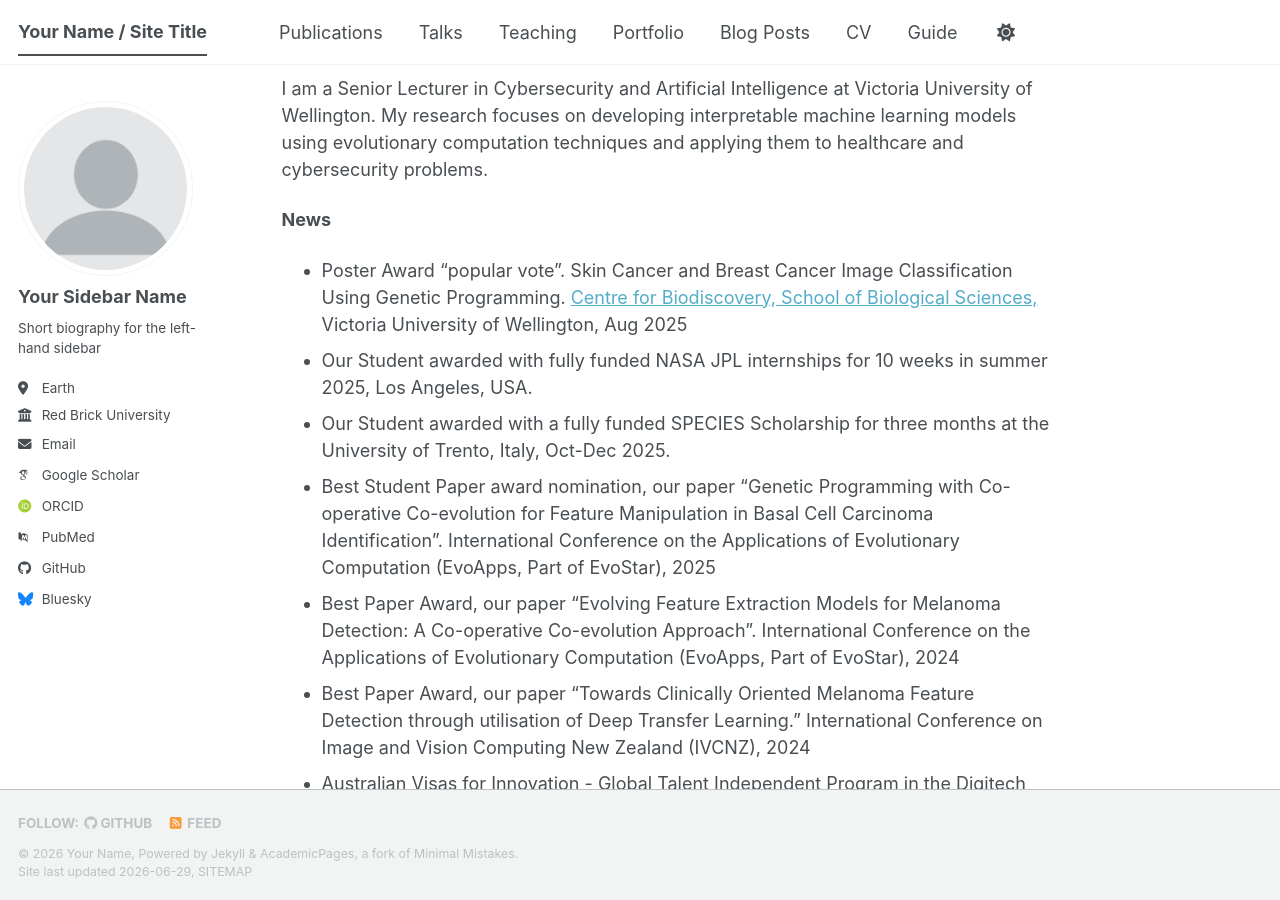
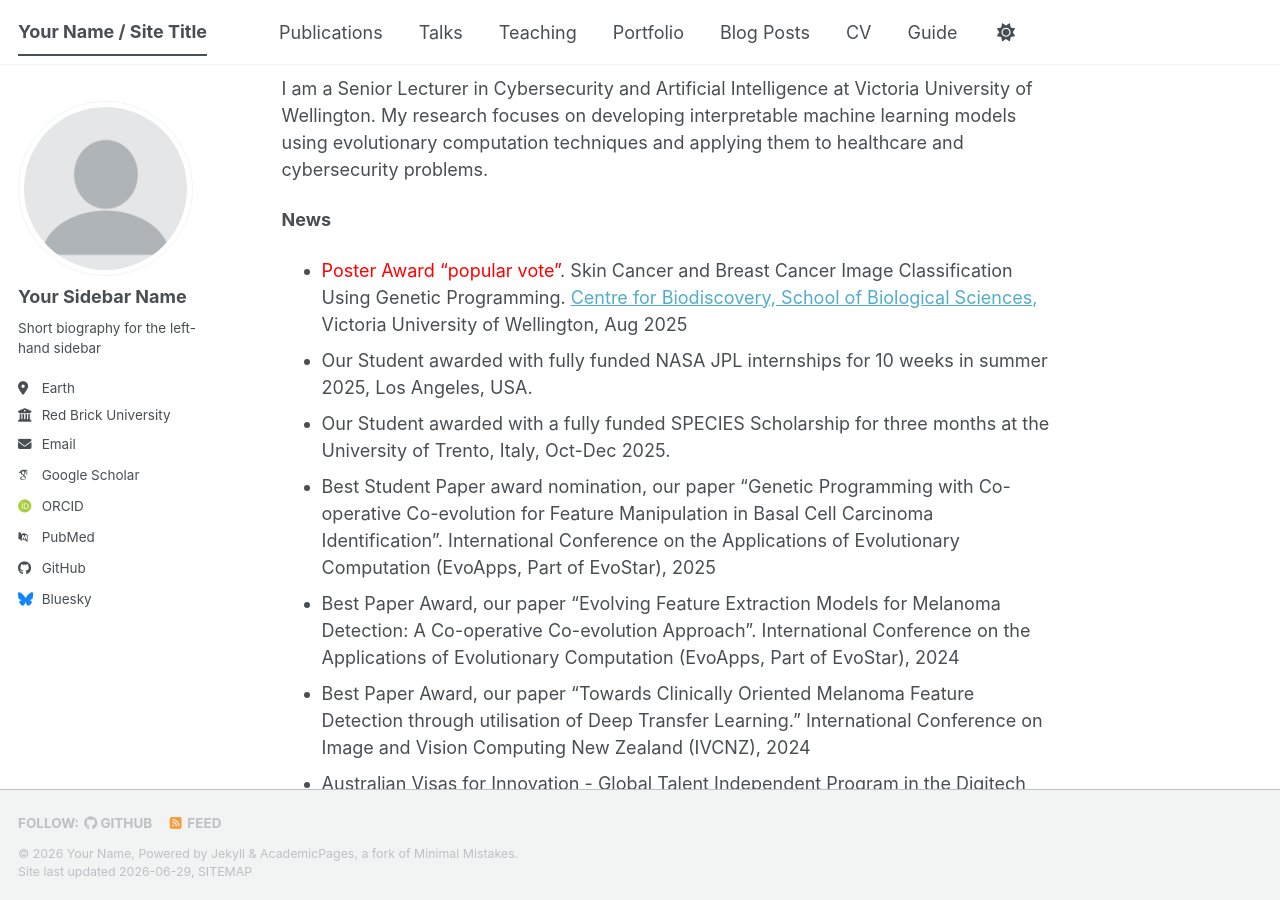
Before and after one commit to qurratulain-vuw/qurratulain-vuw.github.io, a Jekyll site: the page built from _pages/about.md, in a window 1280 px wide and 900 px high, scrolled down 475 px. Built offline with Jekyll 4.4.1, drawn with Linux system fonts in a browser that asks for light colours; some web fonts are replaced; a script bundle is joined from its source files by our own code; library files that are not in the unit come from our copies.

Commit message:
Update about.md

```diff
--- a/_pages/about.md
+++ b/_pages/about.md
@@ -25,7 +25,7 @@ I am a Senior Lecturer in Cybersecurity and Artificial Intelligence at Victoria
 
 
 **News**
-- Poster Award “popular vote”. Skin Cancer and Breast Cancer Image Classification Using Genetic Programming. [Centre for Biodiscovery, School of Biological Sciences,](https://www.wgtn.ac.nz/sbs/research-centres-institutes/centre-for-biodiscovery) Victoria University of Wellington, Aug 2025
+- <span style="color:red;">Poster Award “popular vote”</span>. Skin Cancer and Breast Cancer Image Classification Using Genetic Programming. [Centre for Biodiscovery, School of Biological Sciences,](https://www.wgtn.ac.nz/sbs/research-centres-institutes/centre-for-biodiscovery) Victoria University of Wellington, Aug 2025
 - Our Student awarded with fully funded NASA JPL internships for 10 weeks in summer 2025, Los Angeles, USA.
 - Our Student awarded with a fully funded SPECIES Scholarship for three months at the University of Trento, Italy, Oct-Dec 2025.
 - Best Student Paper award nomination, our paper "Genetic Programming with Co-operative Co-evolution for Feature Manipulation in Basal Cell Carcinoma Identification". International Conference on the Applications of Evolutionary Computation (EvoApps, Part of EvoStar), 2025
```
